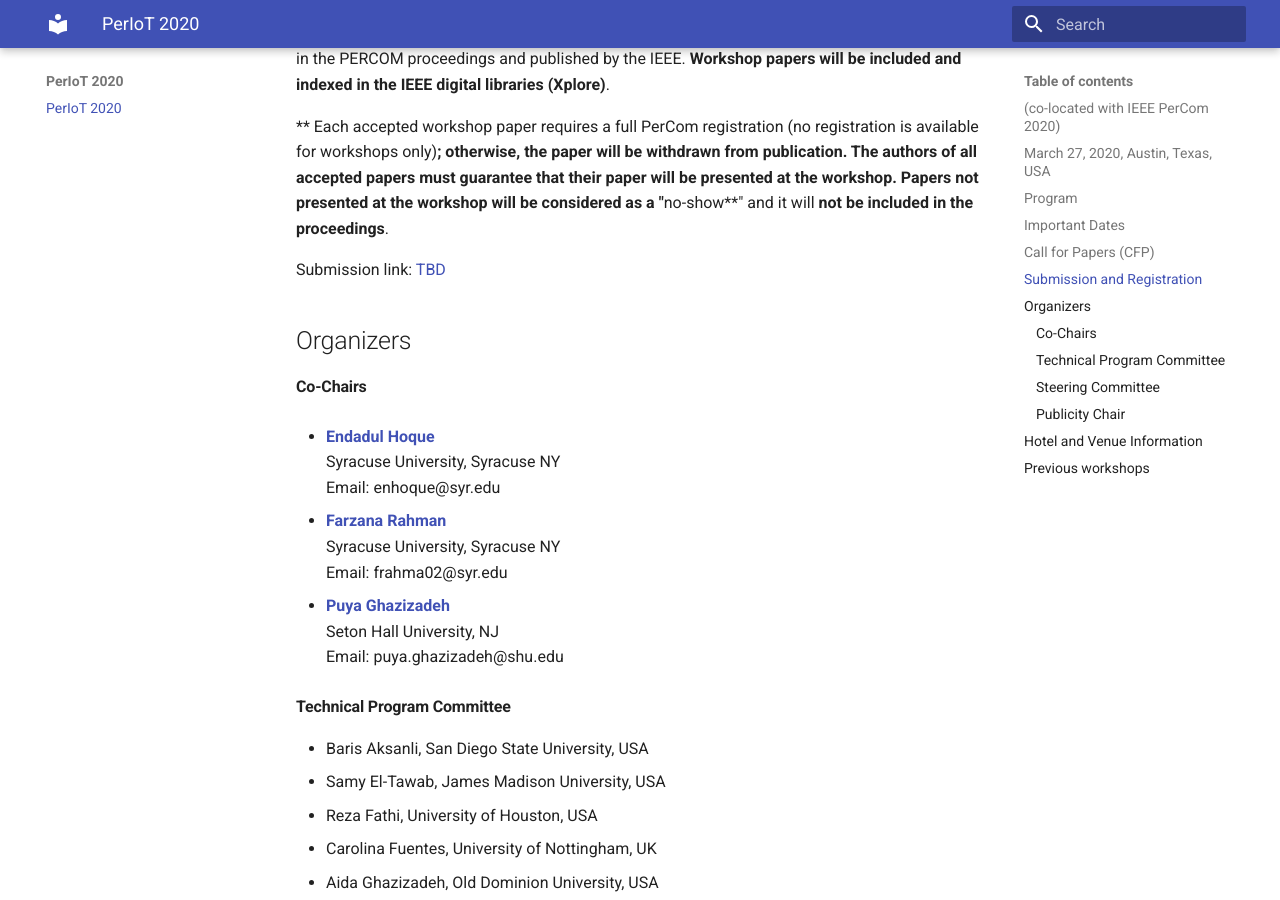
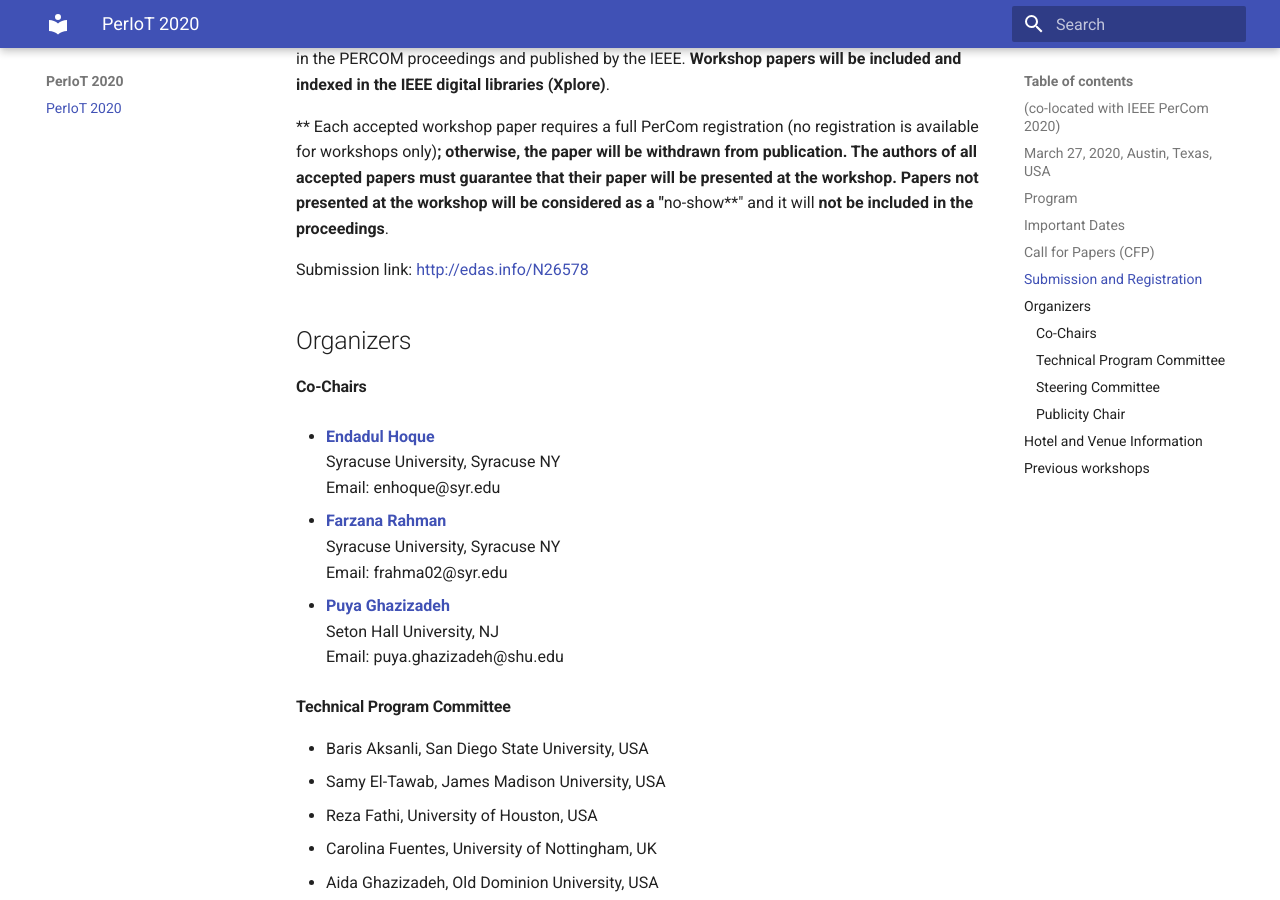
Before and after one commit to periot/2020, an MkDocs documentation site: the page built from website/docs/index.md, in a window 1280 px wide and 900 px high, scrolled down 2842 px. Built offline with MkDocs 1.6.1 and Material for MkDocs 9.7.7, drawn with Linux system fonts in a browser that asks for light colours.

Commit message:
Updated link

```diff
--- a/website/docs/index.md
+++ b/website/docs/index.md
@@ -62,7 +62,7 @@
 
 ** Each   accepted   workshop   paper   requires   a   full   PerCom   registration   (no   registration   is   available   for  workshops  only)**;  otherwise,  the  paper  will  be  withdrawn  from  publication.  The  authors  of  all  accepted  papers  must  guarantee  that  their  paper  will  be  presented  at  the  workshop.  Papers  not  presented  at  the  workshop  will  be  considered  as  a  "**no-show**"  and  it  will  **not  be  included  in  the  proceedings**.
 
-Submission link: [TBD](http://edas.info/N26578)
+Submission link: [http://edas.info/N26578](http://edas.info/N26578)
 
 ## Organizers
 
```
